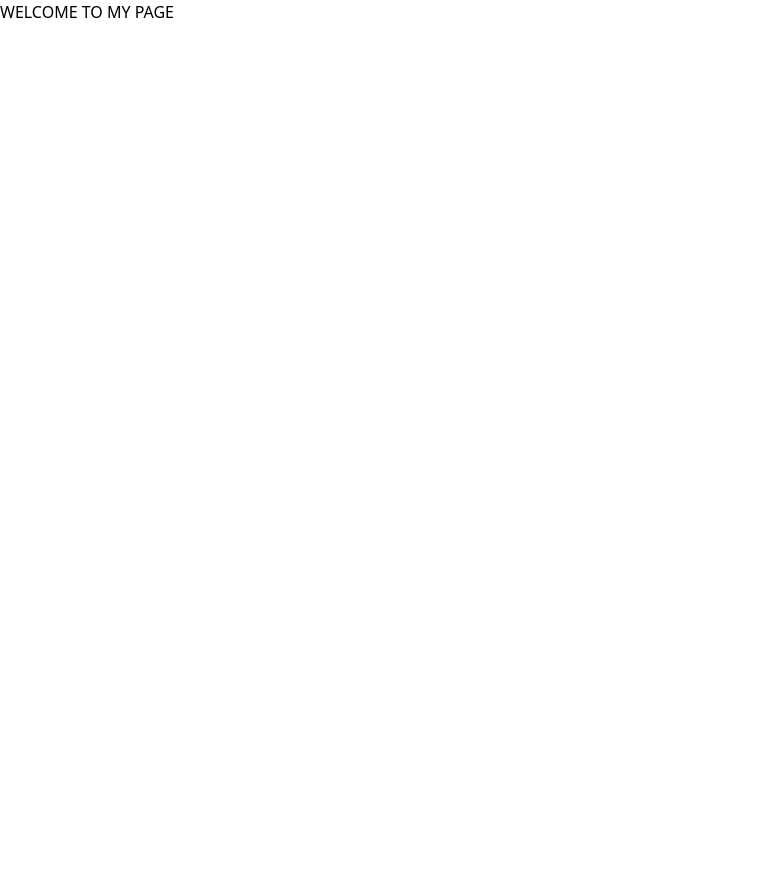
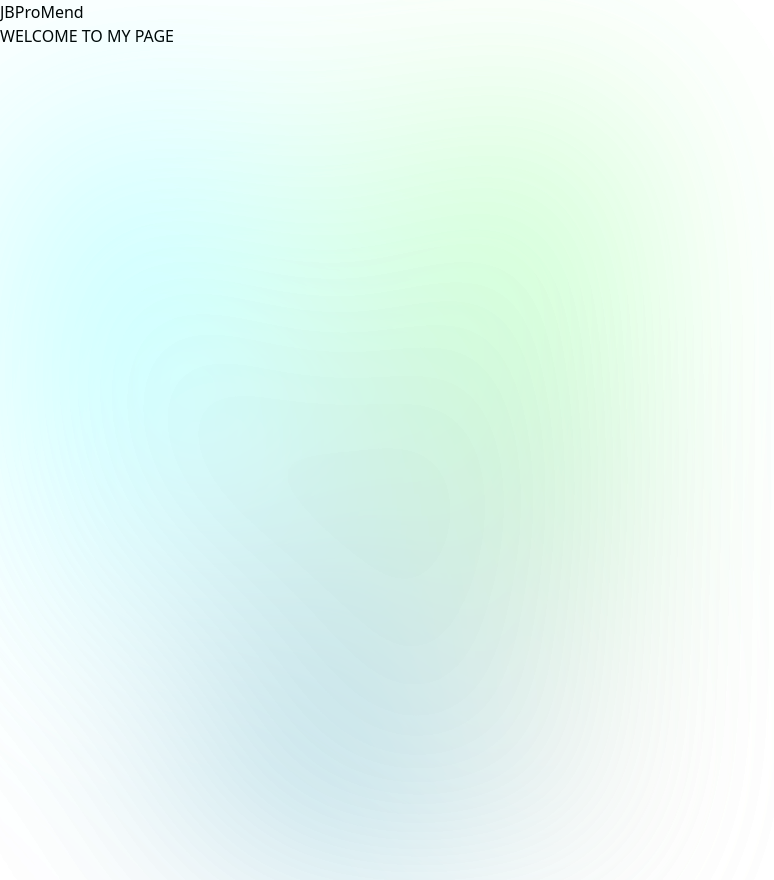
Before and after one commit to Elochukwu3/jb-task-searvice, a Next.js app: page /post-task in a window 1280 px wide. Shown: the whole page, without its empty margins (0-774 px from the left). Before the commit the page ends 800 px from the top, so only its background shows below. Built offline with nearby package versions, Linux system fonts and the light colour scheme; a web font is replaced by a local one.

Commit message:
update: layouts

```diff
--- a/app/(company)/layout.tsx
+++ b/app/(company)/layout.tsx
@@ -14,9 +14,6 @@ export default function CompanyLayout({ children }: ReactProp) {
     <>
       <div>
         {" "}
-        <div className="main">
-          <div className="gradient" />
-        </div>
         <div className="relative mx-auto z-10 w-full overflow-x-hidden">
           <Nav />
 
--- a/app/(company)/page.tsx
+++ b/app/(company)/page.tsx
@@ -25,13 +25,13 @@ export const metadata: Metadata = {
 };
 export default function Home() {
   return (
-    <main className="items-center flex flex-col justify-center gap-10">
+    <div className="items-center flex flex-col justify-center gap-10">
       <Banner />
       <MiniProjectCard />
      <MainProjects/>
       <MoreDone />
       <GettingDone />
       <HomeRating />
-    </main>
+    </div>
   );
 }
--- a/app/(task)/(routes)/post-task/page.tsx
+++ b/app/(task)/(routes)/post-task/page.tsx
@@ -8,7 +8,7 @@ export const metadata:Metadata = {
 }
 const page = () => {
   return (
-    <main>WELCOME TO MY PAGE</main>
+    <div className="grid grid-cols-1fr md:grid-cols-[_1fr,50%,_1fr]">WELCOME TO MY PAGE</div>
   )
 }
 
--- /dev/null
+++ b/app/(task)/layout.tsx
@@ -0,0 +1,27 @@
+import type { Metadata } from "next";
+import "@styles/globals.css";
+import { ReactProp } from "@app-types/type";
+import Logo from "@components/Logo";
+import { NavWrapper } from "@components/Nav/NavStyle";
+
+export const metadata: Metadata = {
+  title: "JBProMend",
+  description:
+    "JBProMend: Add New task | We deliver your task",
+};
+
+export default function TaskLayout({ children }: ReactProp) {
+  return (
+    <div>
+      <div className="main">
+        <div className="gradient" />
+      </div>
+      <NavWrapper>
+        <Logo />
+      </NavWrapper>
+      <div className="relative mx-auto z-10 max-w-7xl  md:pt-[110px] sm:pt-[90px] xs:pt-[72px] w-full">
+        {children}
+      </div>
+    </div>
+  );
+}
--- a/app/layout.tsx
+++ b/app/layout.tsx
@@ -14,7 +14,12 @@ export default function RootLayout({ children }: ReactProp) {
     <html lang="en">
       <body>
           <ToasterProvider/>
+          <main>
+          <div className="main">
+          <div className="gradient" />
+        </div>
             {children}
+          </main>
       </body>
     </html>
   );
```
